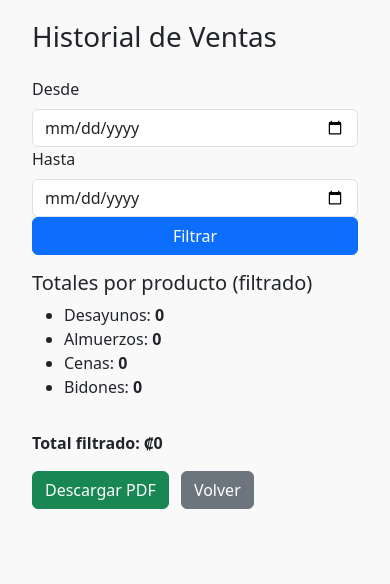
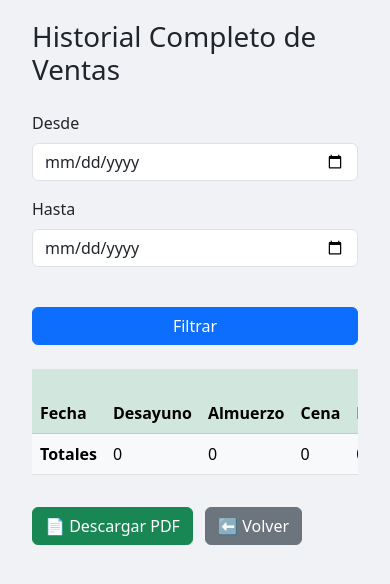
Before and after one commit to AllanLeal11/mi-control-ventas, a plain HTML site: page historial.html in a window 390 px wide. Drawn offline with nearby package versions, Linux system fonts and the light colour scheme.

Commit message:
Update historial.html

```diff
--- a/historial.html
+++ b/historial.html
@@ -1,111 +1,132 @@
 <!DOCTYPE html>
 <html lang="es">
 <head>
-  <meta charset="UTF-8" />
-  <meta name="viewport" content="width=device-width, initial-scale=1.0"/>
-  <title>Guanafood - Historial</title>
-  <link href="https://cdn.jsdelivr.net/npm/bootstrap@5.3.0/dist/css/bootstrap.min.css" rel="stylesheet"/>
+  <meta charset="UTF-8">
+  <meta name="viewport" content="width=device-width, initial-scale=1">
+  <title>Guanafood – Historial Completo</title>
+  <link rel="icon" href="https://cdn-icons-png.flaticon.com/512/3075/3075977.png">
+  <link href="https://cdn.jsdelivr.net/npm/bootstrap@5.3.0/dist/css/bootstrap.min.css" rel="stylesheet">
   <style>
-    body { padding: 20px; background: #f9f9f9; }
-    .venta-item { border-bottom: 1px solid #ccc; padding: 5px 0; }
-    #resultado { max-height: 400px; overflow-y: auto; margin-bottom: 1em; }
-    .totales-producto { margin-bottom: 1em; }
+    body { background: #f0f2f5; padding: 20px; }
+    #filterTable tbody tr:hover { background: #e9f7ef; }
   </style>
 </head>
 <body>
   <div class="container">
-    <h1 class="mb-4">Historial de Ventas</h1>
+    <h1 class="mb-4">Historial Completo de Ventas</h1>
 
-    <!-- Filtros de fecha -->
-    <div class="row mb-3">
+    <!-- Filtros -->
+    <div class="row g-3 mb-4">
       <div class="col-md-4">
-        <label for="desde" class="form-label">Desde</label>
-        <input type="date" id="desde" class="form-control">
+        <label class="form-label">Desde</label>
+        <input type="date" id="from" class="form-control">
       </div>
       <div class="col-md-4">
-        <label for="hasta" class="form-label">Hasta</label>
-        <input type="date" id="hasta" class="form-control">
+        <label class="form-label">Hasta</label>
+        <input type="date" id="to" class="form-control">
       </div>
-      <div class="col-md-4 d-flex align-items-end">
-        <button class="btn btn-primary w-100" onclick="filtrar()">Filtrar</button>
+      <div class="col-md-4 d-grid">
+        <button class="btn btn-primary mt-4" onclick="applyFilter()">Filtrar</button>
       </div>
     </div>
 
-    <!-- Totales por producto en el rango -->
-    <div class="totales-producto">
-      <h5>Totales por producto (filtrado)</h5>
-      <ul>
-        <li>Desayunos: <strong><span id="td-desayuno">0</span></strong></li>
-        <li>Almuerzos: <strong><span id="td-almuerzo">0</span></strong></li>
-        <li>Cenas:     <strong><span id="td-cena">0</span></strong></li>
-        <li>Bidones:   <strong><span id="td-agua">0</span></strong></li>
-      </ul>
+    <!-- Tabla filtrada -->
+    <div class="table-responsive mb-3">
+      <table id="filterTable" class="table table-striped align-middle">
+        <thead class="table-success">
+          <tr>
+            <th>Fecha</th><th>Desayuno</th><th>Almuerzo</th>
+            <th>Cena</th><th>Bidón</th><th>Subtotal (₡)</th>
+          </tr>
+        </thead>
+        <tbody></tbody>
+        <tfoot class="table-light">
+          <tr>
+            <th>Totales</th>
+            <td id="fTotalBf">0</td>
+            <td id="fTotalLn">0</td>
+            <td id="fTotalDi">0</td>
+            <td id="fTotalWt">0</td>
+            <td id="fTotalAll">₡0</td>
+          </tr>
+        </tfoot>
+      </table>
     </div>
 
-    <!-- Resultados filtrados -->
-    <div id="resultado"></div>
-    <p><strong>Total filtrado: ₡<span id="totalFiltrado">0</span></strong></p>
-
-    <button class="btn btn-success me-2" onclick="descargarPDF()">Descargar PDF</button>
-    <a href="index.html" class="btn btn-secondary">Volver</a>
+    <button class="btn btn-success me-2" onclick="downloadFilteredPDF()">📄 Descargar PDF</button>
+    <a href="index.html" class="btn btn-secondary">⬅️ Volver</a>
   </div>
 
-  <script src="https://cdnjs.cloudflare.com/ajax/libs/html2canvas/1.4.1/html2canvas.min.js"></script>
+  <!-- Scripts -->
   <script src="https://cdnjs.cloudflare.com/ajax/libs/jspdf/2.5.1/jspdf.umd.min.js"></script>
+  <script src="https://cdnjs.cloudflare.com/ajax/libs/jspdf-autotable/3.5.25/jspdf.plugin.autotable.min.js"></script>
   <script src="https://cdn.jsdelivr.net/npm/bootstrap@5.3.0/dist/js/bootstrap.bundle.min.js"></script>
   <script>
-    const precios = { desayuno:2500, almuerzo:2500, cena:2500, agua:2000 };
-    const resultadoDiv = document.getElementById('resultado');
-    const totalSpan    = document.getElementById('totalFiltrado');
-    const tdD = document.getElementById('td-desayuno');
-    const tdA = document.getElementById('td-almuerzo');
-    const tdC = document.getElementById('td-cena');
-    const tdAg= document.getElementById('td-agua');
+    const prices = { bf:2500, ln:2500, di:2500, wt:2000 };
+    const tbody = document.querySelector('#filterTable tbody');
+    const totBf = document.getElementById('fTotalBf');
+    const totLn = document.getElementById('fTotalLn');
+    const totDi = document.getElementById('fTotalDi');
+    const totWt = document.getElementById('fTotalWt');
+    const totAll= document.getElementById('fTotalAll');
 
-    function filtrar() {
-      const desde = document.getElementById('desde').value;
-      const hasta = document.getElementById('hasta').value;
-      const ventas = JSON.parse(localStorage.getItem('ventas')||'[]');
-      resultadoDiv.innerHTML = '';
-      let total=0, sumD=0, sumA=0, sumC=0, sumAg=0;
-
-      ventas.forEach(v=>{
-        if((!desde||v.fecha>=desde) && (!hasta||v.fecha<=hasta)) {
-          sumD += v.desayuno;
-          sumA += v.almuerzo;
-          sumC += v.cena;
-          sumAg+= v.agua;
-          const sub = v.desayuno*precios.desayuno
-                    + v.almuerzo*precios.almuerzo
-                    + v.cena*precios.cena
-                    + v.agua*precios.agua;
-          total += sub;
-          const d = document.createElement('div');
-          d.className='venta-item';
-          d.textContent = `${v.fecha} — Desayuno: ${v.desayuno}, Almuerzo: ${v.almuerzo}, Cena: ${v.cena}, Bidón de Agua: ${v.agua} → ₡${sub}`;
-          resultadoDiv.appendChild(d);
+    function applyFilter() {
+      const from = document.getElementById('from').value;
+      const to   = document.getElementById('to').value;
+      const data = JSON.parse(localStorage.getItem('sales')||'[]');
+      tbody.innerHTML = '';
+      let sumB=0, sumL=0, sumD=0, sumW=0, sumT=0;
+      data.forEach(item=>{
+        if((!from||item.date>=from) && (!to||item.date<=to)) {
+          const sub = item.bf*prices.bf
+                    + item.ln*prices.ln
+                    + item.di*prices.di
+                    + item.wt*prices.wt;
+          sumB += item.bf;
+          sumL += item.ln;
+          sumD += item.di;
+          sumW += item.wt;
+          sumT += sub;
+          const tr = document.createElement('tr');
+          tr.innerHTML = `
+            <td>${item.date}</td>
+            <td>${item.bf}</td>
+            <td>${item.ln}</td>
+            <td>${item.di}</td>
+            <td>${item.wt}</td>
+            <td>₡${sub}</td>`;
+          tbody.appendChild(tr);
         }
       });
-
-      tdD.textContent = sumD;
-      tdA.textContent = sumA;
-      tdC.textContent = sumC;
-      tdAg.textContent= sumAg;
-      totalSpan.textContent = total;
+      totBf.textContent = sumB;
+      totLn.textContent = sumL;
+      totDi.textContent = sumD;
+      totWt.textContent = sumW;
+      totAll.textContent= `₡${sumT}`;
     }
 
-    async function descargarPDF() {
+    function downloadFilteredPDF() {
       const { jsPDF } = window.jspdf;
       const doc = new jsPDF();
-      const canvas = await html2canvas(resultadoDiv);
-      const img = canvas.toDataURL('image/png');
-      const w = doc.internal.pageSize.getWidth();
-      const h = (canvas.height * w) / canvas.width;
-      doc.addImage(img,'PNG',0,0,w,h);
+      doc.text('Guanafood – Historial Filtrado', 14, 16);
+      doc.autoTable({
+        startY: 20,
+        head: [[ 'Fecha','Desayuno','Almuerzo','Cena','Bidón','Subtotal (₡)' ]],
+        body: Array.from(tbody.querySelectorAll('tr')).map(r =>
+          Array.from(r.querySelectorAll('td')).map(td => td.textContent)
+        ),
+        foot: [[ 'Totales:',
+          totBf.textContent,
+          totLn.textContent,
+          totDi.textContent,
+          totWt.textContent,
+          totAll.textContent.replace('₡','') ]]
+      });
       doc.save('historial_filtrado.pdf');
     }
 
-    window.onload = filtrar;
+    // Al cargar, muestra todo
+    window.onload = applyFilter;
   </script>
 </body>
 </html>
```
